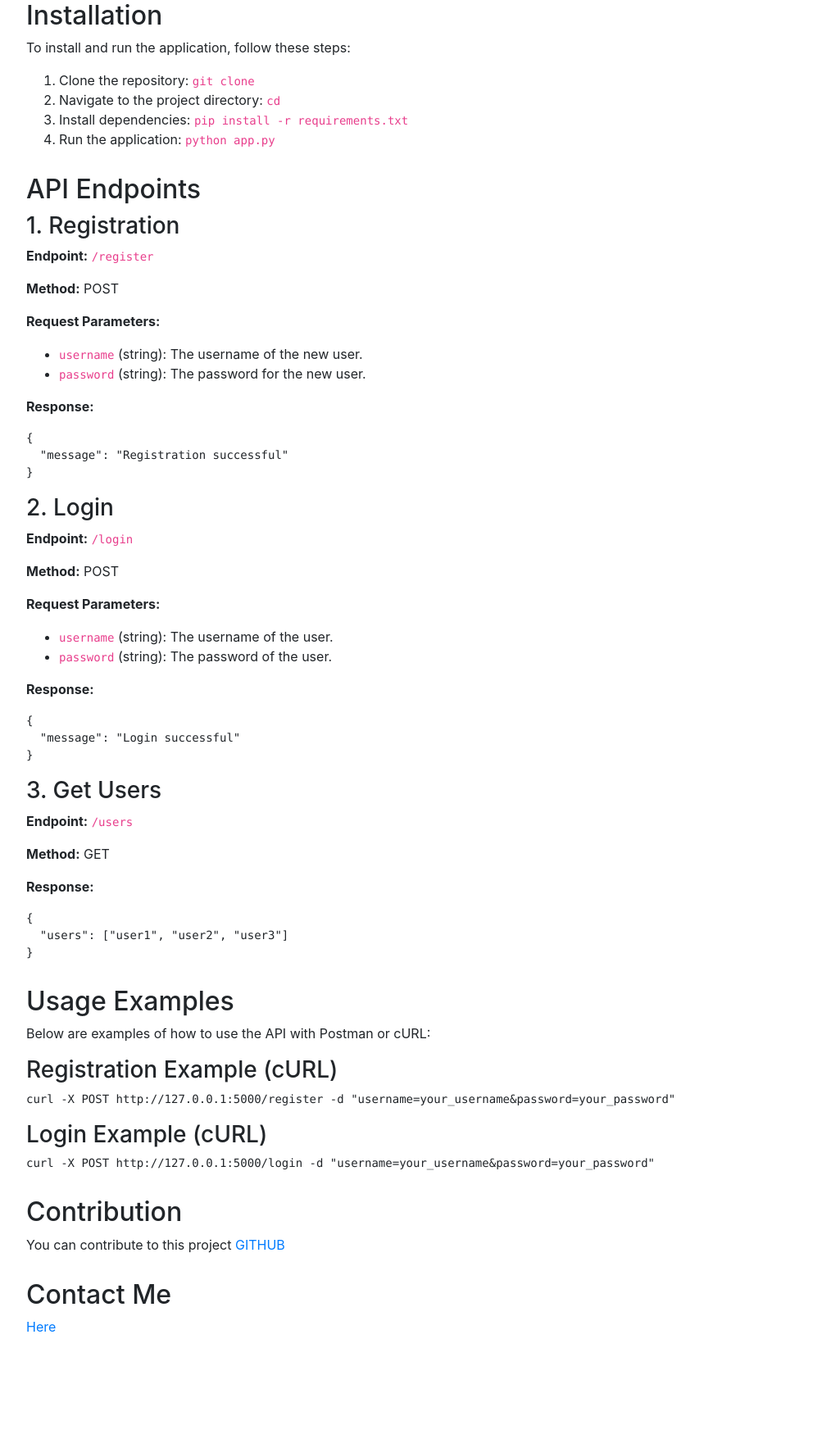
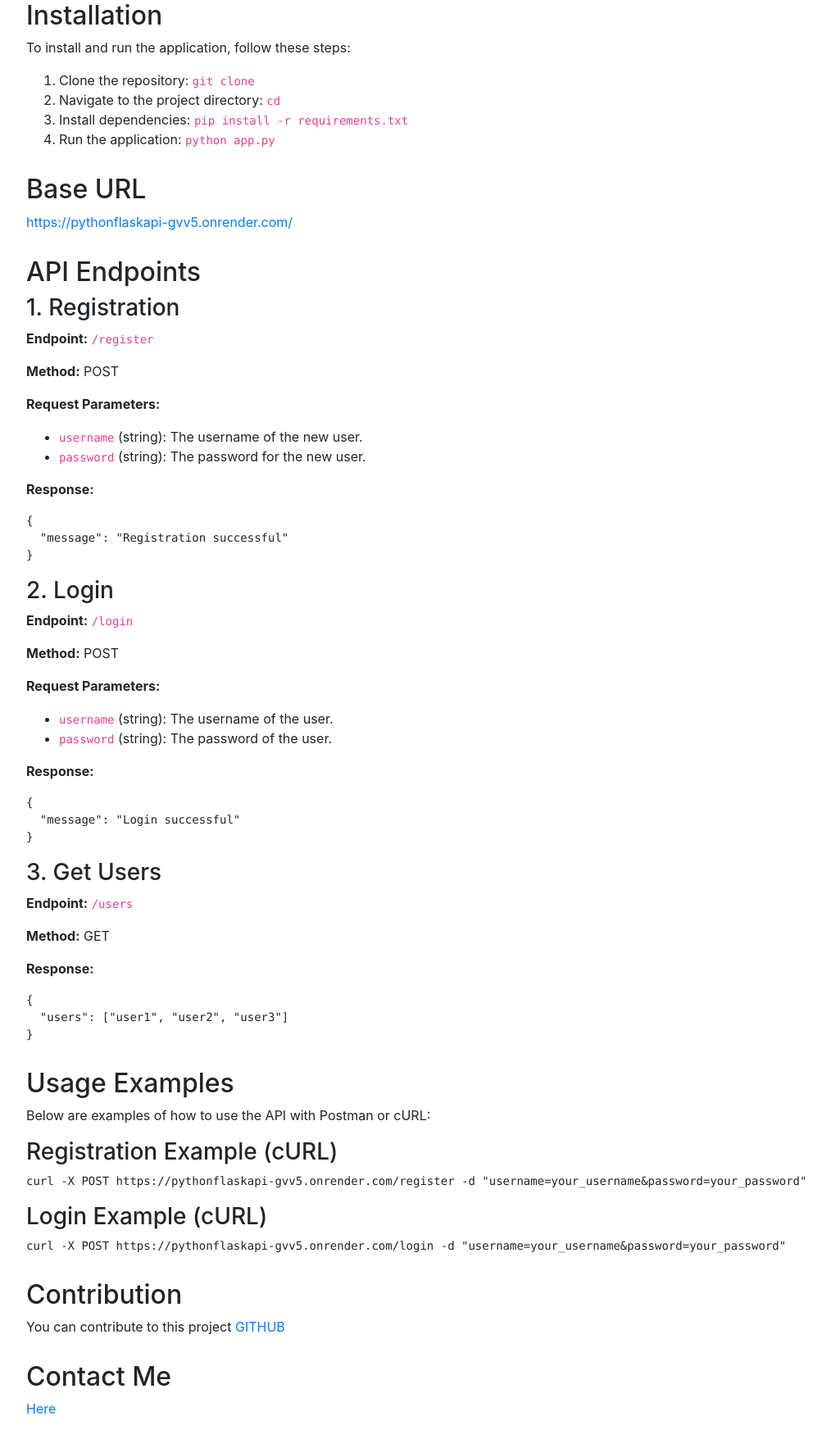
Before and after one commit to vishnu1100/PythonFlaskAPI, a Flask app: page / in a window 1280 px wide. Shown: the part 160-1927 px from the top of the page at 82% size, without its empty margins (53-1067 px from the left). Before the commit the page ends 1785 px from the top, so only its background shows below. Run offline with Flask 3, Linux system fonts and the light colour scheme; some libraries are stand-ins or nearby versions.

Commit message:
Updated Url

```diff
--- a/templates/home.html
+++ b/templates/home.html
@@ -28,8 +28,11 @@
         <li>Install dependencies: <code>pip install -r requirements.txt</code></li>
         <li>Run the application: <code>python app.py</code></li>
     </ol>
+<h2>Base URL </h2> <a href="https://pythonflaskapi-gvv5.onrender.com/">https://pythonflaskapi-gvv5.onrender.com/</a><br>
 
     <h2>API Endpoints</h2>
+
+
     <h3>1. Registration</h3>
     <p><strong>Endpoint:</strong> <code>/register</code></p>
     <p><strong>Method:</strong> POST</p>
@@ -67,10 +70,10 @@
     <h2>Usage Examples</h2>
     <p>Below are examples of how to use the API with Postman or cURL:</p>
     <h3>Registration Example (cURL)</h3>
-    <pre>curl -X POST http://127.0.0.1:5000/register -d "username=your_username&password=your_password"</pre>
+    <pre>curl -X POST https://pythonflaskapi-gvv5.onrender.com/register -d "username=your_username&password=your_password"</pre>
 
     <h3>Login Example (cURL)</h3>
-    <pre>curl -X POST http://127.0.0.1:5000/login -d "username=your_username&password=your_password"</pre>
+    <pre>curl -X POST https://pythonflaskapi-gvv5.onrender.com/login -d "username=your_username&password=your_password"</pre>
 
 
     <h2>Contribution</h2>
```
